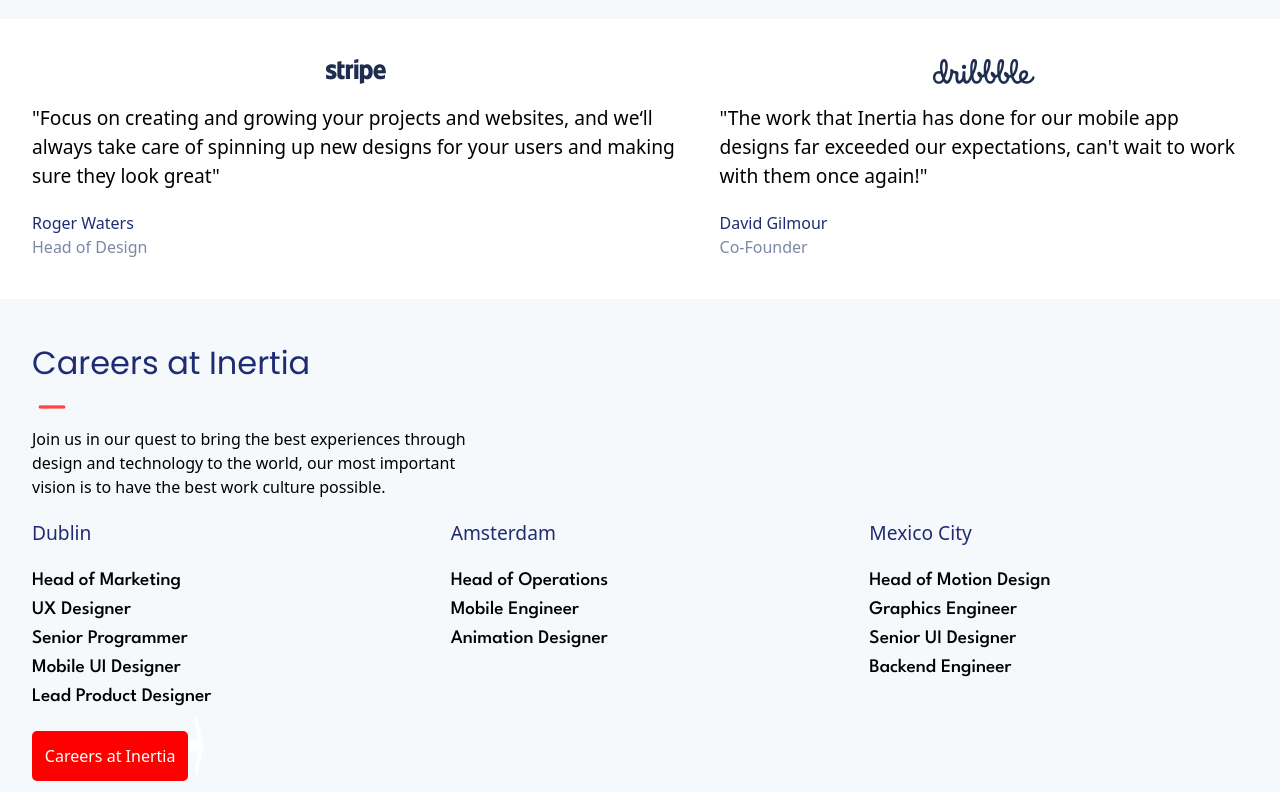
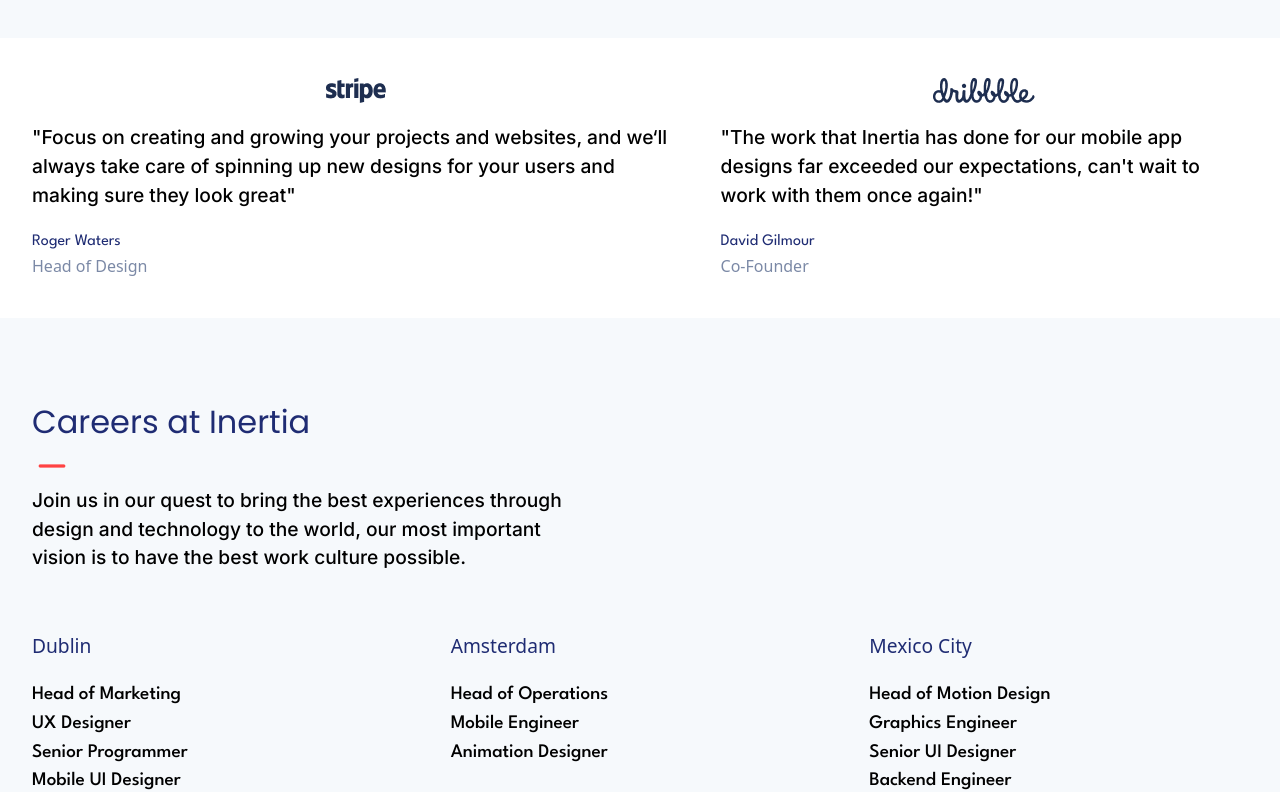
Before and after one commit to Alexandra4373/Mosto, a React (Vite) app: page / in a window 1280 px wide. Shown: the part 1539-2331 px from the top of the page. Built offline with nearby package versions, Linux system fonts and the light colour scheme.

Commit message:
Update App.jsx

```diff
--- a/src/App.jsx
+++ b/src/App.jsx
@@ -64,7 +64,7 @@ function App() {
               Welcome to the Inertia Agency
             </p>
             <img src={dash} />
-            <p className="text-[1rem]">
+            <p className="text-[1.2rem] font-inter font-medium">
               Inertia was founded to help developers and designers with their
               projects by <br /> offering great quality products. By developing
               a nicely designed, easy to customize <br /> theme, we strive to
@@ -91,42 +91,46 @@ function App() {
               <div className="flex justify-center items-center">
                 <img src={stripe} />
               </div>
-              <p className="mt-5 text-[1.2rem]">
+              <p className="mt-5 text-[1.2rem] font-inter font-medium">
                 "Focus on creating and growing your projects and websites, and
                 we‘ll always take care of spinning up new designs for your users
                 and making sure they look great"
               </p>
-              <p className="text-blue text-[1rem] mt-5">Roger Waters</p>
+              <p className="text-blue text-[1rem] font-spartan mt-5">
+                Roger Waters
+              </p>
               <p className="text-secondary text-[1rem]">Head of Design</p>
             </div>
             <div className="">
               <div className="flex justify-center items-center">
                 <img src={dribble} />
               </div>
-              <p className="mt-5 text-[1.2rem]">
+              <p className="mt-5 text-[1.2rem] font-inter font-medium">
                 "The work that Inertia has done for our mobile app designs far
                 exceeded our expectations, can't wait to work with them once
                 again!"
               </p>
-              <p className="text-blue text-[1rem] mt-5">David Gilmour</p>
+              <p className="text-blue text-[1rem] font-spartan mt-5">
+                David Gilmour
+              </p>
               <p className="text-secondary text-[1rem]">Co-Founder</p>
             </div>
           </div>
         </div>
 
         <div className="bg-light">
-          <div className="container py-10">
+          <div className="container py-20">
             <p className="text-[2rem] text-blue font-poppins">
               Careers at Inertia
             </p>
             <img src={dash} />
-            <p className="text-[1rem] ">
+            <p className="text-[1.2rem] font-inter font-medium ">
               Join us in our quest to bring the best experiences through
               <br /> design and technology to the world, our most important{" "}
               <br />
               vision is to have the best work culture possible.
             </p>
-            <div className="sm:flex gap-10">
+            <div className="sm:flex gap-10 py-10">
               <div className="sm:flex-1">
                 <p className="text-[1.2rem] text-blue mt-5">Dublin</p>
                 <ul className="mt-5 font-spartan text-[1.2rem] font-medium">
```
